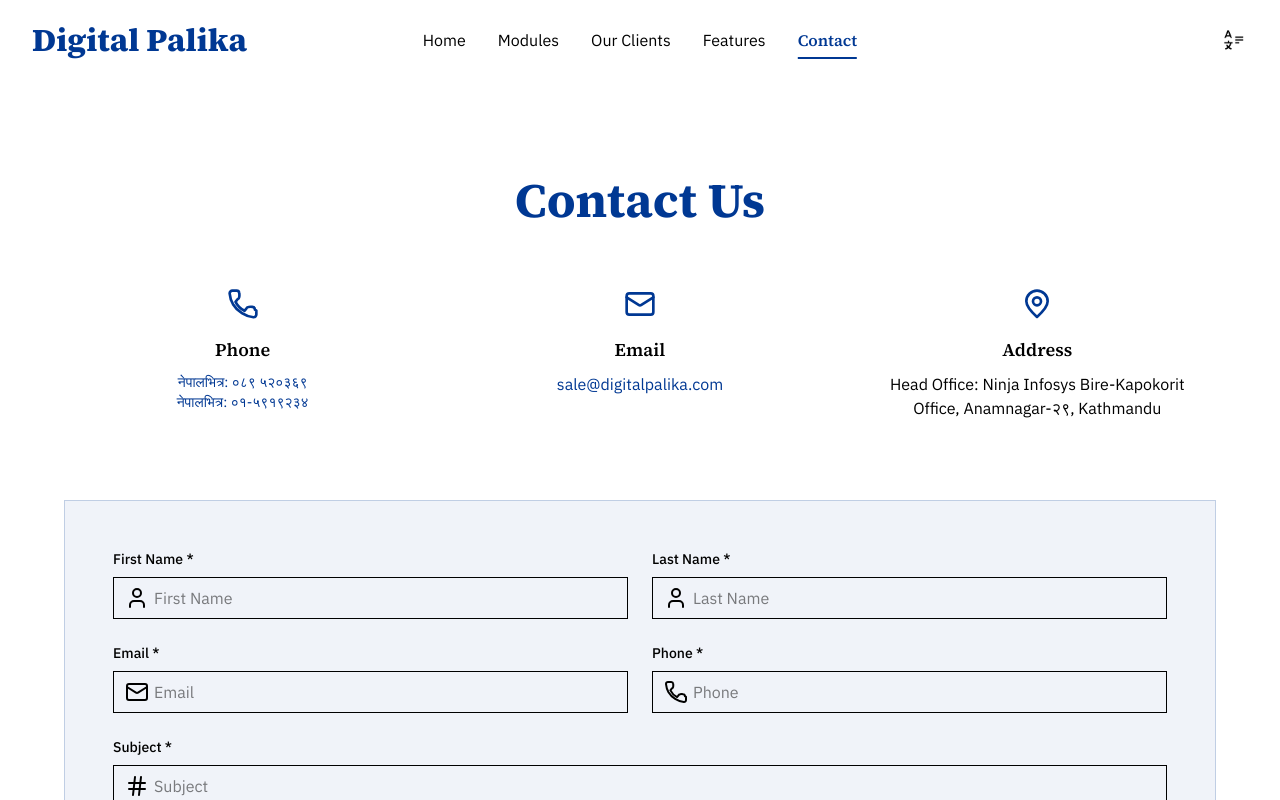
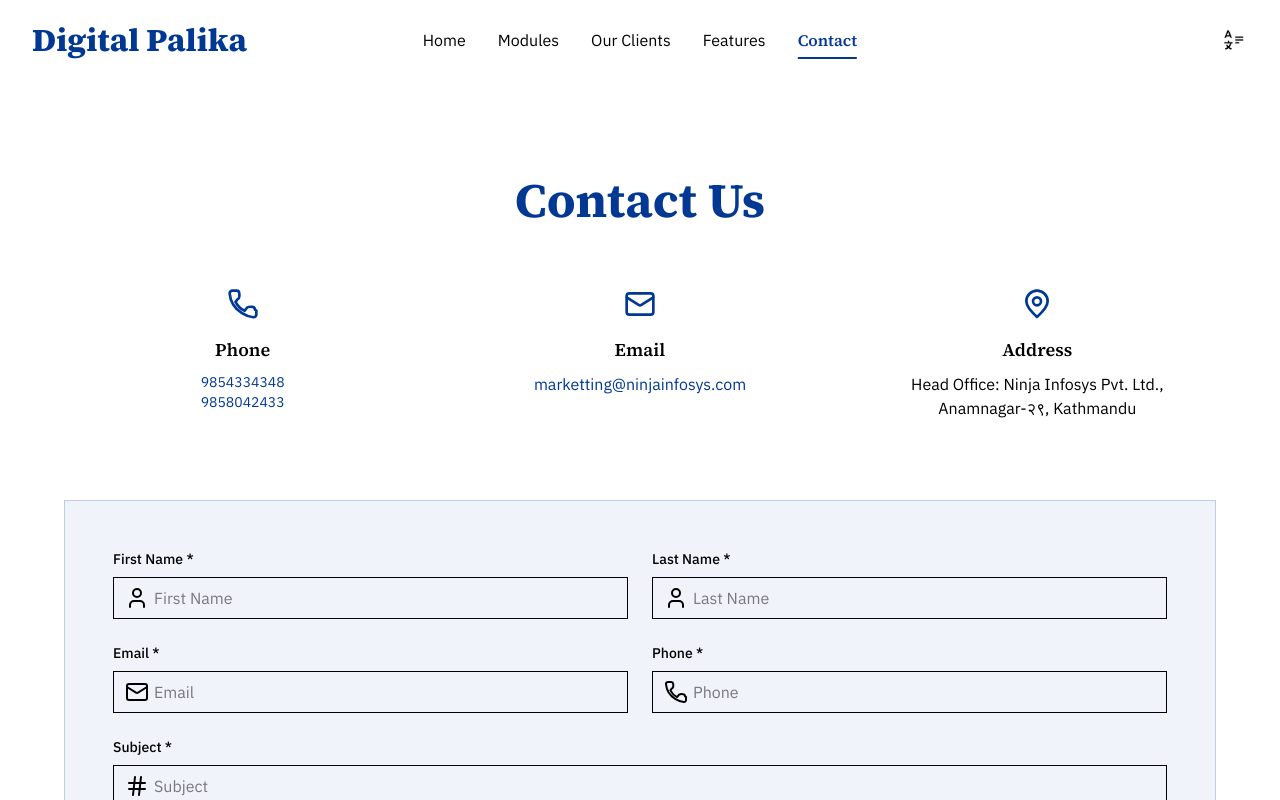
Before and after one commit to ninjainfosys78/digitalpalika, a Next.js app: page /contact in a window 1280 px wide. Shown: the top 800 px of the page. Built offline with nearby package versions, Linux system fonts and the light colour scheme.

Commit message:
feat: change contact information in footer and contact page Closes TULEAP-988

```diff
--- a/app/(nav)/contact/page.tsx
+++ b/app/(nav)/contact/page.tsx
@@ -16,11 +16,14 @@ export const siteContent = {
         title: { en: 'Contact Us', ne: 'सम्पर्क' },
         breadcrumb: { en: 'Home / Contact', ne: 'गृह पृष्ठ / सम्पर्क' },
         details: {
-            phoneNumbers: ['०८९ ५२०३६९', '०१-५९१९२३४'],
-            email: 'sale@digitalpalika.com',
+            phoneNumbers: {
+                en: ['9854334348', '9858042433'],
+                ne: ['९८५४३३४३४८', '९८५८०४२४३३'],
+            },
+            email: 'marketting@ninjainfosys.com',
             address: {
-                en: 'Head Office: Ninja Infosys Bire-Kapokorit Office, Anamnagar-२९, Kathmandu',
-                ne: 'प्रधान कार्यालय: नेपालगञ्ज बीरे-कपोकरिट कार्यालय, अनामनगर-२९, काठमाडौं',
+                en: 'Head Office: Ninja Infosys Pvt. Ltd., Anamnagar-२९, Kathmandu',
+                ne: 'प्रधान कार्यालय: निन्जा इन्फोसिस् प्रा. लि., अनामनगर-२९, काठमाडौं',
             },
         },
         form: {
@@ -60,12 +63,15 @@ const ContactContent = () => {
             <Header />
             <main id="main-content">
                 <ContactSection
-                    title={t(contactContent.title)}
-                    breadcrumb={t(contactContent.breadcrumb)}
-                    details={contactContent.details}
-                    formLabels={contactContent.form}
-                    t={t}
-                />
+                        title={t(contactContent.title)}
+                        breadcrumb={t(contactContent.breadcrumb)}
+                        details={{
+                            ...contactContent.details,
+                            phoneNumbers: contactContent.details.phoneNumbers[lang]
+                        }}
+                        formLabels={contactContent.form}
+                        t={t}
+                    />
             </main>
             <Footer />
         </Fragment>
--- a/components/ContactSection.tsx
+++ b/components/ContactSection.tsx
@@ -171,7 +171,7 @@ export function ContactSection({ title, details, formLabels, t }: ContactSection
                     </h2>
                     {details.phoneNumbers.map((phone, index) => (
                         <a key={index} href={`tel:${phone}`} className="text-[#003893] font-inter transition-colors text-sm">
-                            नेपालभित्र: {phone}
+                          {phone}
                         </a>
                     ))}
                 </div>
@@ -292,7 +292,7 @@ export function ContactSection({ title, details, formLabels, t }: ContactSection
                                     required
                                     disabled={isSubmitting}
                                     pattern="[\+]?[0-9]{10,14}"
-                                    title="Enter a valid phone number (e.g., +977 9800000000 or 9800000000)"
+                                    title="Enter a valid phone number"
                                     className="w-full pl-10 pr-4 py-2 border border-slate/20 focus:ring-[#003893] focus:border-[#003893] font-inter text-black disabled:opacity-50 disabled:cursor-not-allowed"
                                 />
                             </div>
--- a/components/footer.tsx
+++ b/components/footer.tsx
@@ -56,7 +56,7 @@ export default function Footer() {
                     <span className="text-sm">{t(f.contactInfo.details[2].value)}</span>
                   </li>
                   <li className="flex items-start gap-2">
-                    <Smartphone className="h-4 w-4 mt-0.5 flex-shrink-0" />
+                    <Phone className="h-4 w-4 mt-0.5 flex-shrink-0" />
                     <span className="text-sm">{t(f.contactInfo.details[3].value)}</span>
                   </li>
                 </ul>
--- a/lib/siteData.ts
+++ b/lib/siteData.ts
@@ -458,8 +458,8 @@ export const siteData: FullSiteContent = {
             details: [
                 { label: { en: 'Office', ne: 'प्रधान कार्यालय' }, value: { en: 'Ninja Infosys Pvt. Ltd., Kathmandu', ne: 'निन्जा इन्फोसिस् प्रा. लि., काठमाडौं' } },
                 { label: { en: 'Corporate Office', ne: 'कर्पोरेट कार्यालय' }, value: { en: 'marketting@ninjainfosys.com', ne: 'marketting@ninjainfosys.com' } },
-                { label: { en: 'Phone', ne: 'फोन' }, value: { en: '01-5934348', ne: '०१-५९३४३४८' } },
-                { label: { en: 'Mobile', ne: 'सम्पर्क नम्बर' }, value: { en: '9854334348', ne: '९८५४३३४३४८' } },
+                { label: { en: 'Mobile', ne: 'फोन' }, value: { en: '9851343348', ne: '९८५४३३४३४८' } },
+                { label: { en: 'Mobile', ne: 'सम्पर्क नम्बर' }, value: { en: '9858042433', ne: '९८५८०४२४३३' } },
             ],
             note: { en: 'Scan QR for quick contact.', ne: 'छिटो सम्पर्कको लागि QR स्क्यान गर्नुहोस्।' }
         },
```
